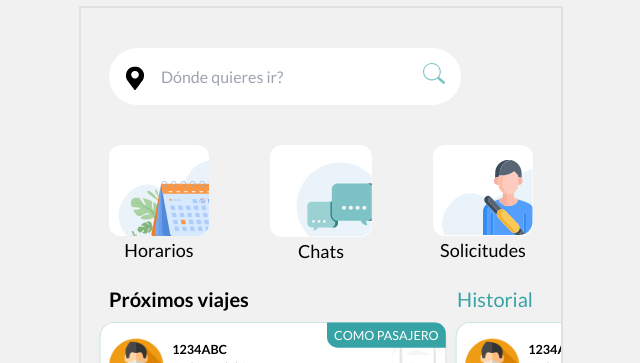
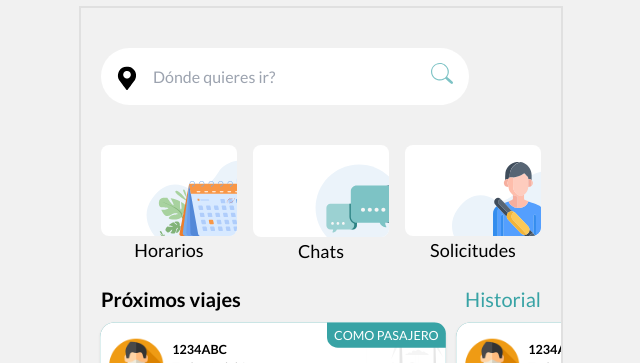
Before and after one commit to ISPP-Grupo5/BugaLink, a Next.js app in the folder bugalink-frontend/: page / in a window 1280 px wide. Shown: the top 363 px of the page, without its empty margins (319-959 px from the left). Built offline with nearby package versions, Linux system fonts and the light colour scheme; no server answers.

Commit message:
fix: make main square buttons wider on big screens

```diff
--- a/bugalink-frontend/components/buttons/Square/index.tsx
+++ b/bugalink-frontend/components/buttons/Square/index.tsx
@@ -14,11 +14,13 @@ export default function SquareButton({
   numNotifications = 0,
 }: Params) {
   return (
-    <Link href={link} className="relative">
-      <div className="bg-base-origin">{Icon}</div>
+    <Link href={link} className="relative w-full">
+      <div className="flex justify-end overflow-hidden rounded-lg bg-white">
+        {Icon}
+      </div>
       <p className="text-center text-lg">{text}</p>
       {numNotifications > 0 && (
-        <p className="absolute -left-4 -top-3 flex h-9 w-9 items-center justify-center rounded-full bg-light-red text-center text-xl font-semibold   text-white">
+        <p className="absolute -left-3 -top-2 flex h-8 w-8 items-center justify-center rounded-full bg-light-red text-center text-lg font-semibold text-white">
           {numNotifications}
         </p>
       )}
--- a/bugalink-frontend/pages/index.tsx
+++ b/bugalink-frontend/pages/index.tsx
@@ -48,7 +48,7 @@ export default function Home() {
   return (
     <AnimatedLayout className="max-h-full overflow-y-scroll">
       <div className="flex flex-col pb-20">
-        <span className="my-10 flex items-center space-x-4 px-7">
+        <span className="my-10 flex items-center space-x-4 px-4 md:px-5">
           <form className="flex w-full items-center rounded-full bg-white px-4 py-3">
             <Destino className="h-5 w-5 flex-none translate-y-0.5 scale-125 fill-light-turquoise stroke-light-turquoise" />
             <input
@@ -70,29 +70,28 @@ export default function Home() {
           </Link>
         </span>
 
-        <span className="flex w-full justify-between px-7">
+        <span className="flex w-full justify-between space-x-4 px-4 md:px-5">
           <SquareButton
             text="Horarios"
             link={NEXT_ROUTES.MY_ROUTINES(userId)}
-            Icon={<Calendar className="rounded-xl bg-white" />}
+            Icon={<Calendar />}
           />
 
           <SquareButton
             text="Chats"
             link="#"
-            Icon={<Chat className="rounded-xl bg-white " />}
+            Icon={<Chat className="translate-x-0.5 translate-y-0.5" />}
             numNotifications={pendingChats}
           />
-
           <SquareButton
             text="Solicitudes"
             link={NEXT_ROUTES.PENDING_REQUESTS(userId)}
-            Icon={<Solicitud className="rounded-xl bg-white" />}
+            Icon={<Solicitud className="translate-x-0.5 translate-y-0.5" />}
             numNotifications={pendingRequests}
           />
         </span>
 
-        <span className="mt-5 flex justify-between px-7">
+        <span className="mt-5 flex justify-between px-4 md:px-5">
           <p className="text-left text-xl font-semibold">Próximos viajes</p>
           <Link href="/users/qyahXxJc/history">
             <p className="text-right text-xl text-turquoise">Historial</p>
```
